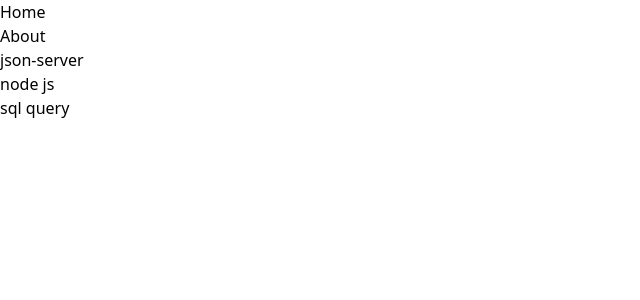
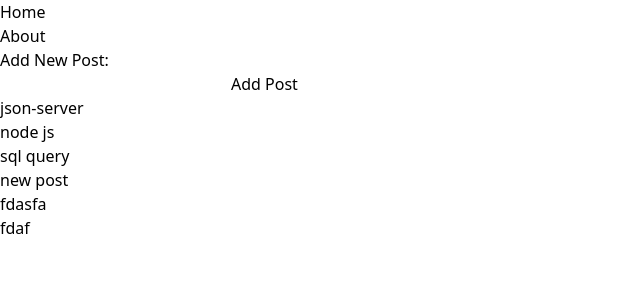
Before and after one commit to WinWinMaw4/react-typescript, a React (Vite) app: page / in a window 1280 px wide. Shown: the top 300 px of the page, without its empty margins (0-640 px from the left). Built offline with nearby package versions, Linux system fonts and the light colour scheme; data requests are answered from the project's data file.

Commit message:
Forms and Form Handling

```diff
--- a/db.json
+++ b/db.json
@@ -14,8 +14,19 @@
       "id": 3,
       "title": "sql query",
       "author": "typicode"
+    },
+    {
+      "title": "new post",
+      "id": 4
+    },
+    {
+      "title": "fdasfa",
+      "id": 5
+    },
+    {
+      "title": "fdaf",
+      "id": 6
     }
-
   ],
   "comments": [
     {
--- a/src/components/MyComponent.tsx
+++ b/src/components/MyComponent.tsx
@@ -13,6 +13,8 @@
 
 const MyComponent: React.FC<MyComponentProps> = ({ apiUrl }) => {
   const [data, setData] = useState<Post[]>([]);
+  const [newPostTitle, setNewPostTitle] = useState('');
+
 
   useEffect(() => {
     const fetchData = async () => {
@@ -28,9 +30,50 @@
     fetchData();
   }, [apiUrl]);
 
+  const handleSubmit = async (event: React.FormEvent) => {
+    event.preventDefault();
+
+    try {
+      const response = await fetch(apiUrl, {
+        method: 'POST',
+        headers: {
+          'Content-Type': 'application/json',
+        },
+        body: JSON.stringify({ title: newPostTitle }),
+      });
+
+      if (response.ok) {
+        // Reload data after successful submission
+        // You may choose to use state management libraries for a more elegant solution
+        window.location.reload();
+      } else {
+        console.error('Failed to add new post');
+      }
+    } catch (error) {
+      console.error('Error submitting form:', error);
+    }
+  };
+
   return (
     <div className="bg-gray-200 p-4 rounded-md shadow-md">
-
+           <form onSubmit={handleSubmit} className="mt-4">
+        <label className="block text-lg font-semibold mb-2">Add New Post:</label>
+        <div className="flex items-center">
+          <input
+            type="text"
+            value={newPostTitle}
+            onChange={(e) => setNewPostTitle(e.target.value)}
+            className="p-2 border border-gray-300 rounded-md mr-2"
+            required
+          />
+          <button
+            type="submit"
+            className="bg-green-500 hover:bg-green-700 text-white font-bold py-2 px-4 rounded"
+          >
+            Add Post
+          </button>
+        </div>
+      </form>
       <ul>
         {data.map((post) => (
           <li key={post.id} className="text-lg mb-2">
```
